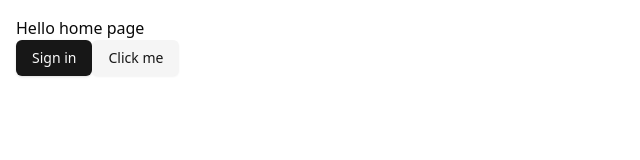
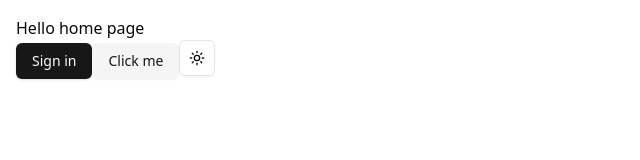
Before and after one commit to KNazarenko/demo-social-blog, a Next.js app: page / in a window 1280 px wide. Shown: the top 160 px of the page, without its empty margins (0-640 px from the left). Built offline with nearby package versions, Linux system fonts and the light colour scheme.

Commit message:
add Dark mode

```diff
--- a/package.json
+++ b/package.json
@@ -14,6 +14,7 @@
     "clsx": "^2.1.1",
     "lucide-react": "^0.485.0",
     "next": "14.2.15",
+    "next-themes": "^0.4.6",
     "react": "^18",
     "react-dom": "^18",
     "tailwind-merge": "^3.0.2",
--- a/src/app/layout.tsx
+++ b/src/app/layout.tsx
@@ -1,21 +1,22 @@
-import type { Metadata } from "next";
-import localFont from "next/font/local";
-import "./globals.css";
+import type { Metadata } from 'next';
+import localFont from 'next/font/local';
+import './globals.css';
+import { ThemeProvider } from '@/components/ThemeProvider';
 
 const geistSans = localFont({
-  src: "./fonts/GeistVF.woff",
-  variable: "--font-geist-sans",
-  weight: "100 900",
+	src: './fonts/GeistVF.woff',
+	variable: '--font-geist-sans',
+	weight: '100 900',
 });
 const geistMono = localFont({
-  src: "./fonts/GeistMonoVF.woff",
-  variable: "--font-geist-mono",
-  weight: "100 900",
+	src: './fonts/GeistMonoVF.woff',
+	variable: '--font-geist-mono',
+	weight: '100 900',
 });
 
 export const metadata: Metadata = {
-  title: "Create Next App",
-  description: "Generated by create next app",
+	title: 'Create Next App',
+	description: 'Generated by create next app',
 };
 
 export default function RootLayout({
@@ -26,9 +27,14 @@
 	return (
 		<html lang="en">
 			<body
-        className={`${geistSans.variable} ${geistMono.variable} antialiased`}
-      >
+				className={`${geistSans.variable} ${geistMono.variable} antialiased`}>
+				<ThemeProvider
+					attribute="class"
+					defaultTheme="system"
+					enableSystem
+					disableTransitionOnChange>
 					{children}
+				</ThemeProvider>
 			</body>
 		</html>
 	);
--- a/src/app/page.tsx
+++ b/src/app/page.tsx
@@ -1,4 +1,5 @@
 import { Button } from '@/components/ui/button';
+import ModeToggle from '@/components/ui/ModeToggle';
 
 export default function Home() {
 	return (
@@ -6,6 +7,7 @@
 			<h1>Hello home page</h1>
 			<Button>Sign in</Button>
 			<Button variant={'secondary'}>Click me</Button>
+			<ModeToggle />
 		</div>
 	);
 }
--- /dev/null
+++ b/src/components/ThemeProvider.tsx
@@ -0,0 +1,11 @@
+'use client';
+
+import * as React from 'react';
+import { ThemeProvider as NextThemesProvider } from 'next-themes';
+
+export function ThemeProvider({
+	children,
+	...props
+}: React.ComponentProps<typeof NextThemesProvider>) {
+	return <NextThemesProvider {...props}>{children}</NextThemesProvider>;
+}
--- /dev/null
+++ b/src/components/ui/ModeToggle.tsx
@@ -0,0 +1,22 @@
+'use client';
+
+import * as React from 'react';
+import { Moon, Sun, MoonIcon } from 'lucide-react';
+import { useTheme } from 'next-themes';
+
+import { Button } from '@/components/ui/button';
+
+export default function ModeToggle() {
+	const { theme, setTheme } = useTheme();
+
+	return (
+		<Button
+			variant="outline"
+			size="icon"
+			onClick={() => setTheme(theme === 'dark' ? 'light' : 'dark')}>
+			<Sun className="h-[1.2rem] w-[1.2rem] rotate-0 scale-100 transition-all dark:-rotate-90 dark:scale-0" />
+			<Moon className="absolute h-[1.2rem] w-[1.2rem] rotate-90 scale-0 transition-all dark:rotate-0 dark:scale-100" />
+			<span className="sr-only">Toggle theme</span>
+		</Button>
+	);
+}
```
Also changed, not shown: 1 other file (tests, documents, lock files or other folders). Lines whose indentation alone changed are shown as unchanged.
